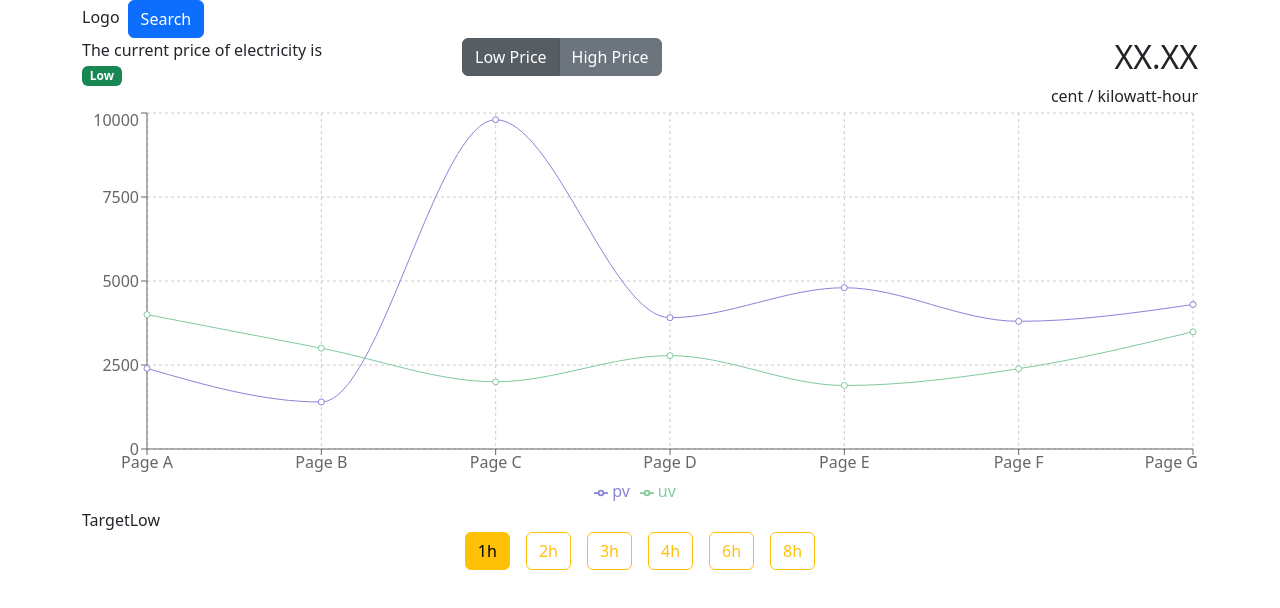
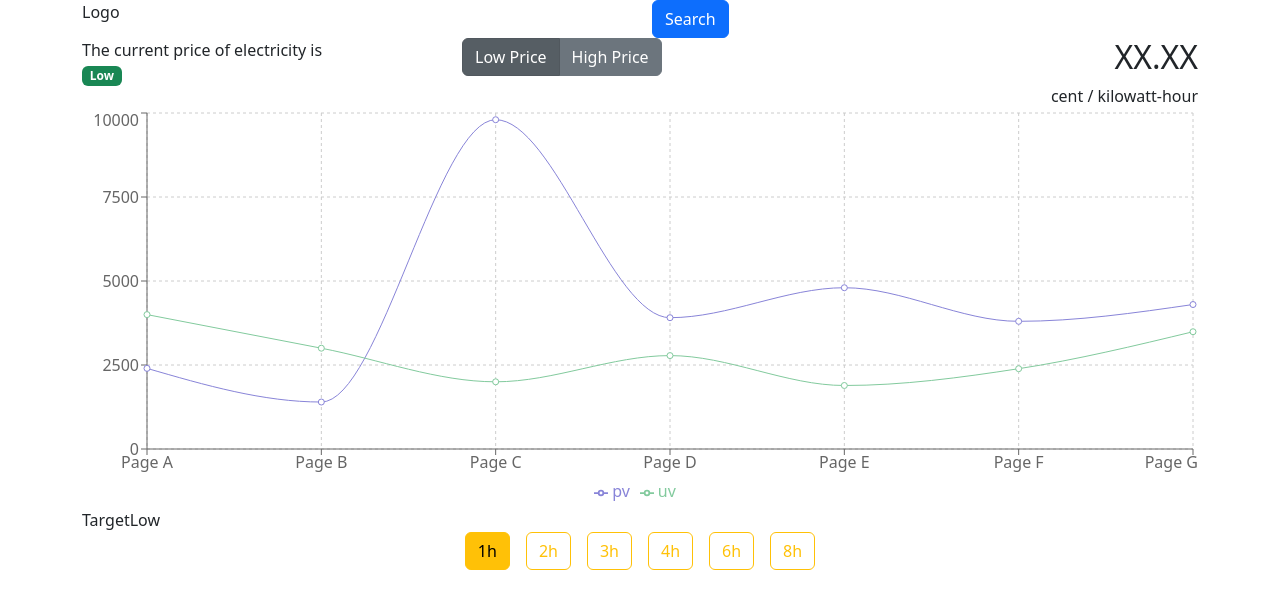
Before and after one commit to yuliiarozenko/elektrikell, a React (Create React App) app: page / in a window 1280 px wide. Shown: the top 608 px of the page. Built offline with nearby package versions, Linux system fonts and the light colour scheme.

Commit message:
leftsidebar, form, submit event

```diff
--- a/src/App.js
+++ b/src/App.js
@@ -5,16 +5,22 @@
 import Footer from './Footer';
 import Head from './Head';
 import { DEFAULT_ACTIVE_BUTTON } from './Head/constants';
+import LeftSideBar from "./LeftSideBar";
 
 function App() {
   const [activePrice, setActivePrice] = useState(DEFAULT_ACTIVE_BUTTON);
   const [activeHour, setActiveHour] = useState();
+  const [showSideBar, setShowSideBar] = useState (false)
+
+  const handleCloseSideBar = () => setShowSideBar(false)
+  const handleOpenSideBar = () => setShowSideBar(true)
 
   return (
     <Container>
       <Head
       activePrice={activePrice}
       setActivePrice={setActivePrice}
+      handleOpenSideBar={handleOpenSideBar}
       />
       <Body activeHour={activeHour}/>
       <Footer
@@ -22,7 +28,8 @@
       activeHour={activeHour}
       setActiveHour={setActiveHour}
       />
-    </Container>
+      <LeftSideBar show={showSideBar} handleClose={handleCloseSideBar}/>
+      </Container>
   );
 }
 
--- a/src/Head/DateForm.jsx
+++ /dev/null
@@ -1,24 +0,0 @@
-import Button from 'react-bootstrap/Button';
-import Form from 'react-bootstrap/Form';
-
-function DateForm() {
-    return (
-        <Form>
-            <Form.Group className="mb-3">
-                <Form.Label>From</Form.Label>
-                <Form.Control type="date" />
-            </Form.Group>
-
-            <Form.Group className="mb-3">
-                <Form.Label>Until</Form.Label>
-                <Form.Control type="date" />
-            </Form.Group>
-
-            <Button variant="primary" type="submit">
-                Search
-            </Button>
-        </Form>
-    );
-}
-
-export default DateForm;
--- a/src/Head/Head.jsx
+++ b/src/Head/Head.jsx
@@ -1,23 +1,20 @@
-import { useState } from 'react';
 import Logo from './Logo';
-import SideBar from './SideBar';
 import Info from './Info';
 import Row from 'react-bootstrap/Row';
 
 function Head(props) {
-    const [showSideBar, setShowSideBar] = useState(false);
+    const { handleOpenSideBar, ...restProps} = props;
 
     return (
     <>
         <Row>
-            <Logo setShowSideBar = {setShowSideBar} />
-            <SideBar show={showSideBar} handleClose={() => setShowSideBar(false)} />
+            <Logo handleOpenSideBar={handleOpenSideBar} />
         </Row>
         <Row>
-            <Info {...props} />
+            <Info {...restProps} />
         </Row>
     </>
-    );
+);
 }
 
 export default Head;
--- a/src/Head/Logo.jsx
+++ b/src/Head/Logo.jsx
@@ -1,14 +1,14 @@
 import { Button } from 'react-bootstrap';
 import Col from 'react-bootstrap/Col';
 
-function Logo({ setShowSideBar }) {
+function Logo({ handleOpenSideBar }) {
     return (
         <>
-            <Col> Logo
+            <Col>Logo</Col>
+            <Col>
                 <Button
-                    className='mx-2'
                     variant='primary'
-                    onClick={() => setShowSideBar(true)}
+                    onClick={handleOpenSideBar}
                 > Search </Button>
             </Col>
         </>
--- a/src/Head/SideBar.jsx
+++ b/src/LeftSideBar/LeftSideBar.jsx
@@ -1,17 +1,17 @@
 import Offcanvas from 'react-bootstrap/Offcanvas';
-import DateForm from './DateForm';
+import SearchForm from './SearchForm';
 
-function SideBar({ show, handleClose }) {
+function LeftSideBar({ show, handleClose }) {
     return (
         <Offcanvas show={show} onHide={handleClose}>
             <Offcanvas.Header closeButton>
                 <Offcanvas.Title>Date</Offcanvas.Title>
             </Offcanvas.Header>
             <Offcanvas.Body>
-                <DateForm />
+                <SearchForm />
             </Offcanvas.Body>
         </Offcanvas>
     )
 }
 
-export default SideBar;
+export default LeftSideBar;
--- /dev/null
+++ b/src/LeftSideBar/SearchForm.jsx
@@ -0,0 +1,33 @@
+import Button from 'react-bootstrap/Button';
+import Form from 'react-bootstrap/Form';
+
+function SearchForm() {
+  const handleSubmit = (event) => {
+    event.preventDefault();
+
+    const from = event.target.from.value;
+    const until = event.target.until.value;
+
+    console.log(from, until);
+  };
+
+  return (
+        <Form onSubmit={handleSubmit}>
+            <Form.Group className="mb-3">
+                <Form.Label>From</Form.Label>
+                <Form.Control type="date" placeholder='Date from' name='from' />
+            </Form.Group>
+
+            <Form.Group className="mb-3">
+                <Form.Label>Until</Form.Label>
+                <Form.Control type="date" placeholder='Date until' name='until' />
+            </Form.Group>
+
+            <Button variant="primary" classNamew="w-100" type='submit'>
+                Search
+            </Button>
+        </Form>
+    );
+}
+
+export default SearchForm;
--- /dev/null
+++ b/src/LeftSideBar/index.js
@@ -0,0 +1 @@
+export { default } from './LeftSideBar';
```
